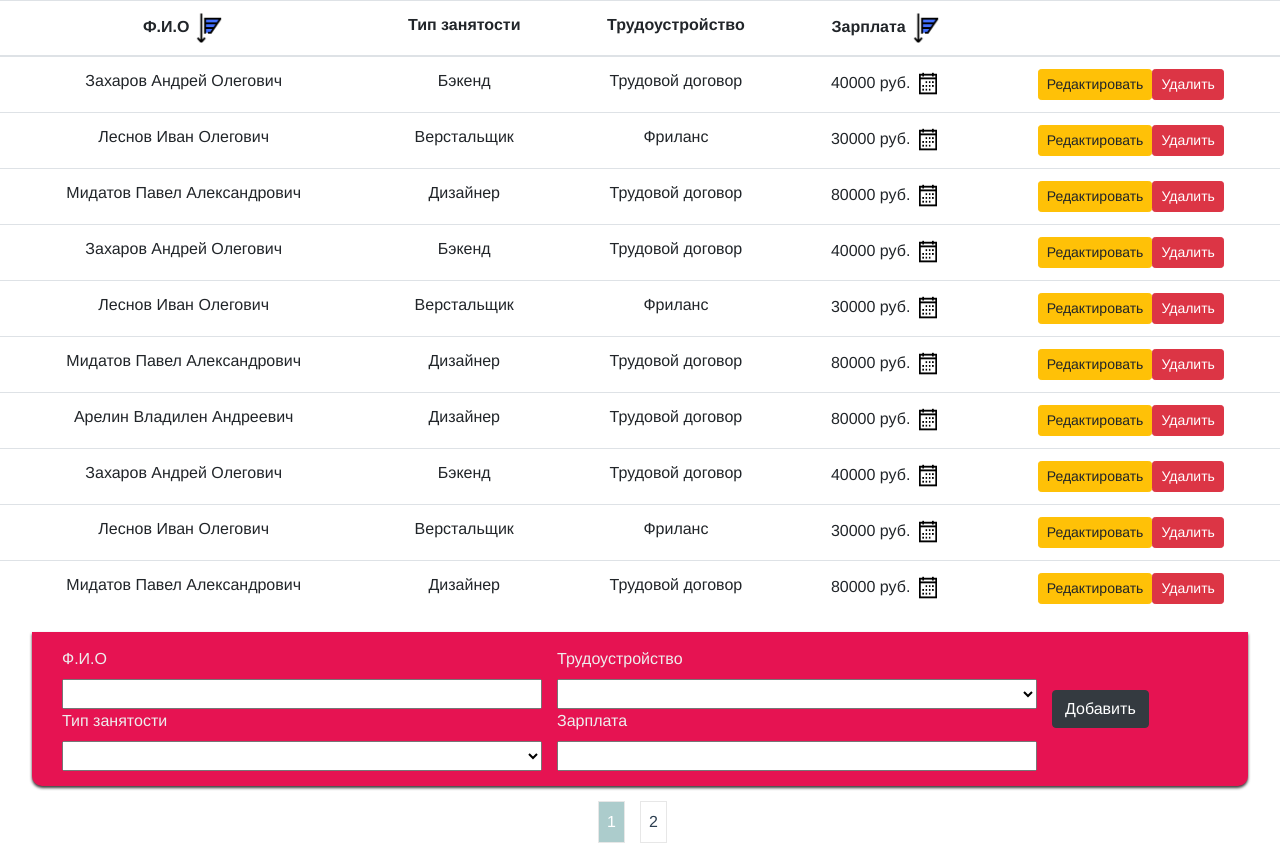
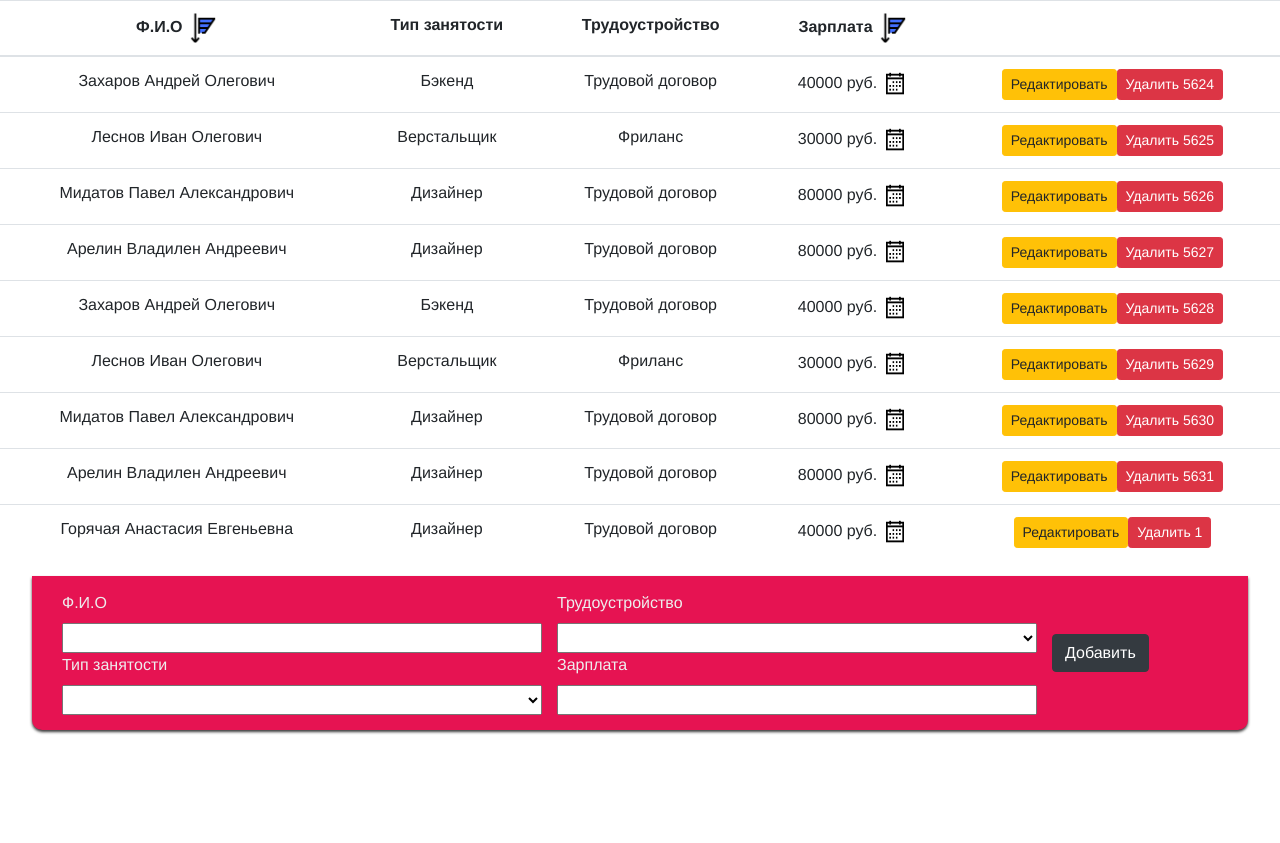
Before and after one commit to jpstories/vue-interview, a Vue app: page / in a window 1280 px wide. After the commit the page ends 800 px from the top, so only its background shows below. Built offline with nearby package versions, Linux system fonts and the light colour scheme; data requests are answered from the project's data file.

Commit message:
Added user deletion on the server

```diff
--- a/db.json
+++ b/db.json
@@ -1,26 +1,5 @@
 {
   "users": [
-    {
-      "id": "5621",
-      "name": "Захаров Андрей Олегович",
-      "typeWork": "Бэкенд",
-      "contract": "Трудовой договор",
-      "pay": 40000
-    },
-    {
-      "id": "5622",
-      "name": "Леснов Иван Олегович",
-      "typeWork": "Верстальщик",
-      "contract": "Фриланс",
-      "pay": 30000
-    },
-    {
-      "id": "5623",
-      "name": "Мидатов Павел Александрович",
-      "typeWork": "Дизайнер",
-      "contract": "Трудовой договор",
-      "pay": 80000
-    },
     {
       "id": "5624",
       "name": "Захаров Андрей Олегович",
--- a/src/components/table/v-table.vue
+++ b/src/components/table/v-table.vue
@@ -49,12 +49,8 @@
             <button type="button" class="btn btn-warning btn-sm">
               Редактировать
             </button>
-            <button
-              type="button"
-              class="btn btn-danger btn-sm"
-              @click="onRemoveWorker"
-            >
-              Удалить
+            <button type="button" class="btn btn-danger btn-sm" @click="onDeleteUser(index, user)">
+              Удалить {{ user.id }}
             </button>
           </td>
         </tr>
@@ -169,20 +165,33 @@ export default {
         });
     },
 
-    addHandlerUser(userAddObj) {
-      const path = "http://localhost:3000/users";
-      // this.users.push(userAddObj);
-      axios.post(path, userAddObj).then(() => this.getUsers())
-    },
-
     pageClick(page) {
       this.pageNumber = page;
     },
 
-    onRemoveWorker(index) {
+    addHandlerUser(userAddObj) {
+      const path = "http://localhost:3000/users";
+      // this.users.push(userAddObj);
+      axios.post(path, userAddObj).then(() => this.getUsers());
+    },
+
+    deleteUser(userID) {
+      axios
+        .delete(`http://localhost:3000/users/${userID}`)
+        .then(() => {
+          this.getUsers();
+        })
+        .catch((error) => {
+          console.error(error);
+          this.getUsers();
+        });
+    },
+
+    onDeleteUser(index, user) {
       if (confirm("Вы действительно хотите удалить сотрудника?")) {
         this.users.splice(index, 1);
-
+        console.log(user);
+        this.deleteUser(user.id);
       }
     },
 
@@ -192,6 +201,7 @@ export default {
         ? this.users.sort((a, b) => a.name.localeCompare(b.name))
         : this.users.sort((a, b) => b.name.localeCompare(a.name));
     },
+
     sortByPrice() {
       this.rotatedProfit = !this.rotatedProfit;
       this.rotatedProfit
```
